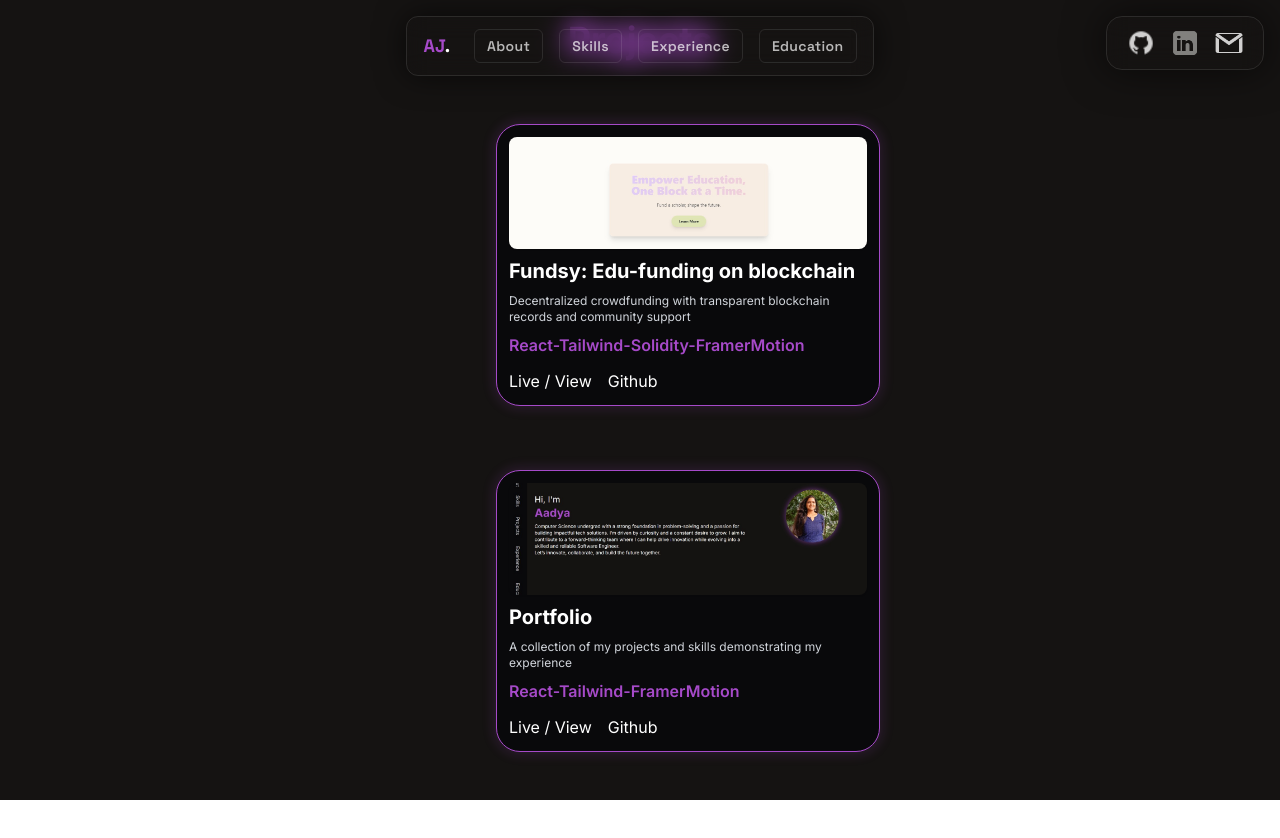
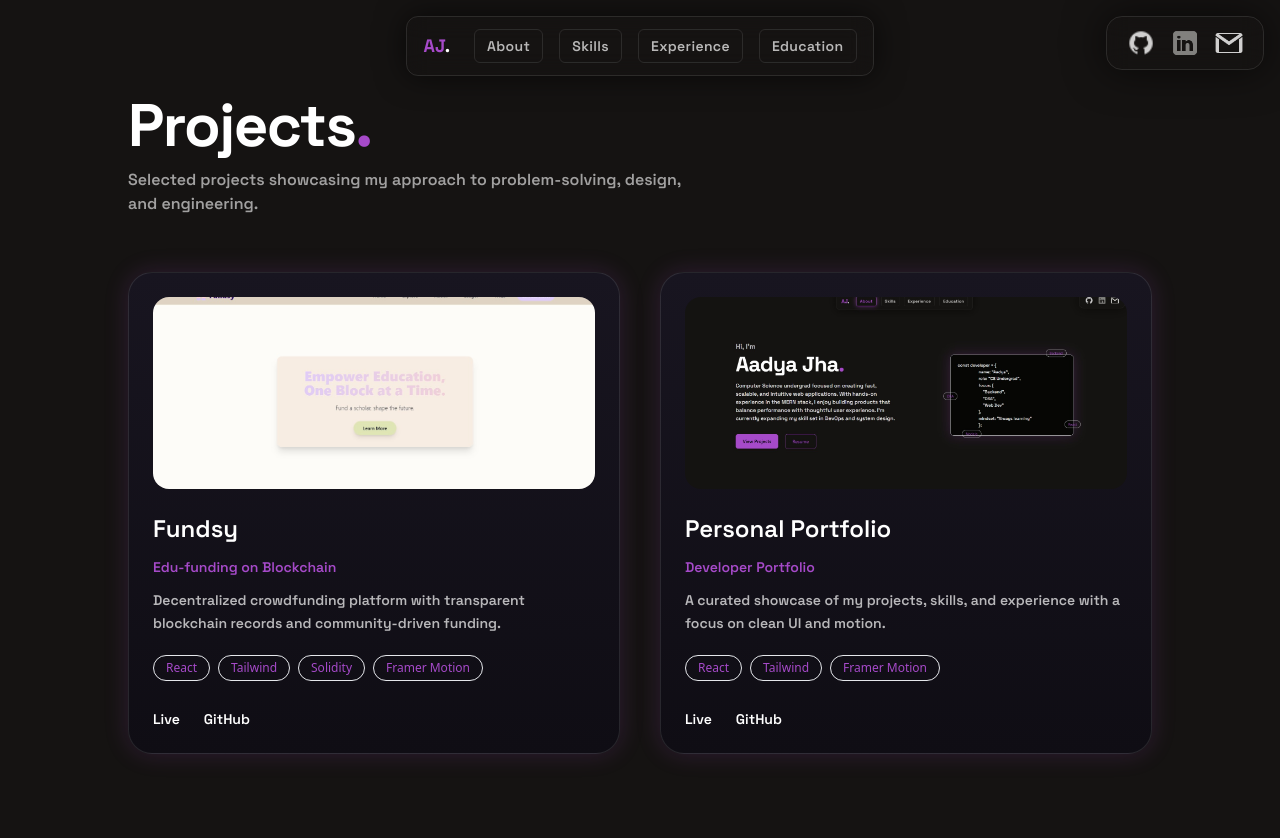
Before and after one commit to Aadya-Jha/My-Portfolio, a React (Vite) app: page /projects in a window 1280 px wide. Shown: the top 838 px of the page. Before the commit the page ends 800 px from the top, so only its background shows below. Built offline with nearby package versions, Linux system fonts and the light colour scheme.

Commit message:
project page enhanced

```diff
--- a/src/assets/images.js
+++ b/src/assets/images.js
@@ -13,7 +13,7 @@ import c from './c.png'
 import mongo from  './mongo.png'
 import sql from './mysql.png'
 import fundsyimg from './fundsy.jpg'
-import portfolioimg from './portfolioweb.jpg'
+import portfolioimg from './portfolioweb.jpeg'
 import postgres from './postgres.png'
 import postman from './postman.jpeg'
 
--- a/src/components/EducationCard.jsx
+++ b/src/components/EducationCard.jsx
@@ -1,6 +1,5 @@
 import { motion } from "framer-motion";
 
-/* Card animation */
 const itemVariants = {
   hidden: { opacity: 0, y: 14 },
   show: {
@@ -35,10 +34,8 @@ const EducationCard = ({
         hover:shadow-[0_0_36px_rgba(166,74,201,0.32)]
       "
     >
-      {/* Left accent */}
       <div className="absolute left-0 top-0 h-full w-[3px] bg-gradient-to-b from-purple/80 to-purple/20" />
 
-      {/* Content */}
       <h2 className="font-grotesk text-white text-2xl mb-1">
         {title}
       </h2>
@@ -59,7 +56,6 @@ const EducationCard = ({
         {gpa}
       </div>
 
-      {/* Soft ambient corner glow */}
       <div className="pointer-events-none absolute -bottom-28 -right-28 w-72 h-72 bg-purple/10 blur-[140px]" />
     </motion.div>
   );
--- a/src/components/Navbar.jsx
+++ b/src/components/Navbar.jsx
@@ -25,9 +25,7 @@ const Navbar = () => {
           px-4 py-3
         "
       >
-        {/* Top row */}
         <div className="flex items-center justify-between gap-6">
-          {/* Logo */}
           <Link
             to="/"
             className="text-lg font-bold font-grotesk text-purple"
@@ -35,7 +33,6 @@ const Navbar = () => {
             AJ<span className="text-white">.</span>
           </Link>
 
-          {/* Desktop nav */}
           <div className="hidden md:flex items-center gap-4">
             {navItems.map((item) => {
               const isActive = location.pathname === item.path;
@@ -60,7 +57,6 @@ const Navbar = () => {
             })}
           </div>
 
-          {/* Mobile menu button */}
           <button
             onClick={() => setOpen(!open)}
             className="md:hidden text-white/80 hover:text-white transition"
@@ -85,7 +81,6 @@ const Navbar = () => {
           </button>
         </div>
 
-        {/* Mobile dropdown */}
         {open && (
           <div className="mt-4 flex flex-col gap-2 md:hidden animate-[fadeIn_0.2s_ease-out]">
             {navItems.map((item) => {
--- a/src/components/ProjectCard.jsx
+++ b/src/components/ProjectCard.jsx
@@ -1,38 +1,79 @@
 import React from "react";
 
-const ProjectCard = (props) => {
-    return(
-        <div className="bg-black-dark border border-purple rounded-3xl ml-24 mt-16 p-3 shadow-[0_0_12px_3px_rgba(166,74,201,0.15)]
-         hover:shadow-[0_0_20px_6px_rgba(166,74,201,0.4)] transition-shadow duration-300 w-96 flex flex-col gap-2">
+const ProjectCard = ({ img, title, subtitle, description, stack, link, github }) => {
+  return (
+    <div
+      className="
+        relative rounded-3xl
+        bg-gradient-to-b from-[#181520] to-[#0f0d14]
+        border border-white/10
+        p-6
 
+        shadow-[0_0_25px_rgba(166,74,201,0.18)]
+        transition-all duration-300 ease-out
+
+        hover:-translate-y-2
+        hover:shadow-[0_0_45px_rgba(166,74,201,0.45)]
+      "
+    >
+      <div className="rounded-2xl overflow-hidden mb-6">
         <img
-         src={props.img}
-         alt={props.title}
-         className="rounded-lg w-full h-28 object-cover shadow-sm"
+          src={img}
+          alt={title}
+          className="w-full h-48 object-cover"
         />
-        <h2 className="text-white text-xl font-bold truncate font-inter">{props.title}</h2>
-        <p className="text-gray-300 text-xs line-clamp-2 font-inter">{props.description}</p>
-        <span className="font-semibold text-purple text-md font-inter">{props.stack}</span>
-        <div className="flex gap-4 mt-1">
+      </div>
+
+      <div className="space-y-3">
+        <h2 className="text-white text-2xl font-semibold font-grotesk">
+          {title}
+        </h2>
+
+        <p className="text-purple text-sm font-medium font-grotesk">
+          {subtitle}
+        </p>
+
+        <p className="text-white/70 text-sm leading-relaxed font-grotesk">
+          {description}
+        </p>
+
+        <div className="flex flex-wrap gap-2 pt-2">
+          {stack.map((tech) => (
+            <span
+              key={tech}
+              className="
+                px-3 py-1 rounded-full text-xs
+                border border-purple/40
+                text-purple
+                bg-purple/10
+              "
+            >
+              {tech}
+            </span>
+          ))}
+        </div>
+
+        <div className="flex gap-6 pt-4">
           <a
-             href={props.link}
+            href={link}
             target="_blank"
-             rel="noopener noreferrer"
-             className="text-white hover:underline text-md font-inter hover:[text-shadow:0_0_8px_rgba(166,74,201,0.8)]"
+            rel="noreferrer"
+            className="text-white text-sm font-grotesk font-medium hover:text-purple transition"
           >
-             Live / View
+            Live
           </a>
           <a
-             href={props.github}
+            href={github}
             target="_blank"
-             rel="noopener noreferrer"
-             className="text-white hover:underline text-md font-inter hover:[text-shadow:0_0_8px_rgba(166,74,201,0.8)]"
+            rel="noreferrer"
+            className="text-white text-sm font-grotesk font-medium hover:text-purple transition"
           >
-             Github
+            GitHub
           </a>
         </div>
       </div>
+    </div>
   );
-}
+};
 
 export default ProjectCard;
--- a/src/components/Topbar.jsx
+++ b/src/components/Topbar.jsx
@@ -18,7 +18,6 @@ const Topbar = () => {
 
         "
       >
-        {/* Socials */}
         <div className="flex items-center gap-4">
           <a
             href="https://github.com/Aadya-Jha"
--- a/src/pages/Education.jsx
+++ b/src/pages/Education.jsx
@@ -69,7 +69,7 @@ const Education = () => {
           <h1 className="font-grotesk text-white text-5xl md:text-6xl font-extrabold tracking-tight">
             Education<span className="text-purple">.</span>
           </h1>
-          <p className="mt-4 text-white/60 max-w-2xl">
+          <p className="mt-4 text-white/60 max-w-2xl font-grotesk">
             Academic background and milestones that shaped my foundation in
             computer science.
           </p>
--- a/src/pages/Experience.jsx
+++ b/src/pages/Experience.jsx
@@ -44,6 +44,7 @@ const Experience = () => {
                 mb-6
                 px-4 py-1.5
                 text-sm
+                font-grotesk font-medium
                 rounded-full
                 bg-purple/10
                 text-purple
@@ -54,7 +55,7 @@ const Experience = () => {
               Under Development
             </span>
 
-            <p className="text-white/75 text-lg leading-relaxed max-w-2xl">
+            <p className="text-white/75 text-lg font-grotesk leading-relaxed max-w-2xl">
               I am currently focused on building strong foundations through
               hands-on projects, coursework, and consistent problem-solving.
               Actively seeking internship and early-career opportunities where
--- a/src/pages/Projects.jsx
+++ b/src/pages/Projects.jsx
@@ -1,52 +1,98 @@
-import React from "react";
 import Navbar from "../components/Navbar";
 import Topbar from "../components/Topbar";
 import ProjectCard from "../components/ProjectCard";
-import {logos} from "../assets/images";
+import { logos } from "../assets/images";
+import { motion } from "framer-motion";
+
+const sectionVariants = {
+  hidden: { opacity: 0, y: 24 },
+  show: {
+    opacity: 1,
+    y: 0,
+    transition: { duration: 0.6, ease: "easeOut" },
+  },
+};
+
+const containerVariants = {
+  hidden: {},
+  show: {
+    transition: {
+      staggerChildren: 0.12,
+    },
+  },
+};
+
+const itemVariants = {
+  hidden: { opacity: 0, y: 18 },
+  show: {
+    opacity: 1,
+    y: 0,
+    transition: { duration: 0.45, ease: "easeOut" },
+  },
+};
 
 const Projects = () => {
-
   const projectDetails = [
     {
       img: logos.fundsyimg,
-         title: "Fundsy: Edu-funding on blockchain",
-         description: `Decentralized crowdfunding with transparent blockchain records and community support`,
-         stack: "React-Tailwind-Solidity-FramerMotion" ,
+      title: "Fundsy",
+      subtitle: "Edu-funding on Blockchain",
+      description:
+        "Decentralized crowdfunding platform with transparent blockchain records and community-driven funding.",
+      stack: ["React", "Tailwind", "Solidity", "Framer Motion"],
       link: "https://fundsy.vercel.app/",
-         github: "https://github.com/Aadya-Jha/fundsy"
+      github: "https://github.com/Aadya-Jha/fundsy",
     },
     {
       img: logos.portfolioimg,
-         title: "Portfolio",
-         description: `A collection of my projects and skills demonstrating my experience`,
-         stack: "React-Tailwind-FramerMotion" ,
+      title: "Personal Portfolio",
+      subtitle: "Developer Portfolio",
+      description:
+        "A curated showcase of my projects, skills, and experience with a focus on clean UI and motion.",
+      stack: ["React", "Tailwind", "Framer Motion"],
       link: "https://aadya-jha.vercel.app/",
-         github: "https://github.com/Aadya-Jha/My-Portfolio"
-        }
-    ]
+      github: "https://github.com/Aadya-Jha/My-Portfolio",
+    },
+  ];
 
-    return(
-        <div className="bg-black-light h-screen w-screen overflow-x-hidden overflow-y-auto">
+  return (
+    <div className="bg-black-light min-h-screen">
       <Navbar />
       <Topbar />
-            <h1 className="font-inter font-extrabold flex justify-center text-purple text-4xl px-10 pt-5 hover:drop-shadow-[0_0_10px_#A64AC9]">
-                Projects
+
+      <main className="max-w-6xl mx-auto px-6 md:px-16 pt-24 pb-24">
+        {/* HEADER */}
+        <motion.header
+          variants={sectionVariants}
+          initial="hidden"
+          animate="show"
+          className="mb-14"
+        >
+          <h1 className="font-grotesk text-white text-5xl md:text-6xl font-extrabold tracking-tight">
+            Projects<span className="text-purple">.</span>
           </h1>
-            <div className="flex flex-col items-center justify-center">
+          <p className="mt-3 font-grotesk text-white/60 max-w-xl">
+            Selected projects showcasing my approach to problem-solving, design,
+            and engineering.
+          </p>
+        </motion.header>
+
+        <motion.div
+          variants={containerVariants}
+          initial="hidden"
+          whileInView="show"
+          viewport={{ once: true, margin: "-80px" }}
+          className="grid grid-cols-1 md:grid-cols-2 gap-10"
+        >
           {projectDetails.map((project, index) => (
-                    <ProjectCard
-                     key={index}
-                     img={project.img}
-                     title={project.title}
-                     description={project.description}
-                     stack={project.stack}
-                     link={project.link}
-                     github={project.link}
-                    />
+            <motion.div key={index} variants={itemVariants}>
+              <ProjectCard {...project} />
+            </motion.div>
           ))}
-            </div>
+        </motion.div>
+      </main>
     </div>
   );
-}
+};
 
 export default Projects;
--- a/src/pages/Resume.jsx
+++ b/src/pages/Resume.jsx
@@ -15,7 +15,7 @@ const Resume = () => {
             Resume
           </h1>
 
-          <p className="mt-3 text-white/60 text-sm md:text-base">
+          <p className="mt-3 text-white/60 text-sm md:text-base font-grotesk">
             A concise overview of my education, skills, and experience.
           </p>
         </header>
```
Also changed, not shown: src/pages/Home.jsx (+9 -7 lines), src/assets/portfolioweb.jpeg (added), src/assets/portfolioweb.jpg (deleted). Lines whose indentation alone changed are shown as unchanged.
